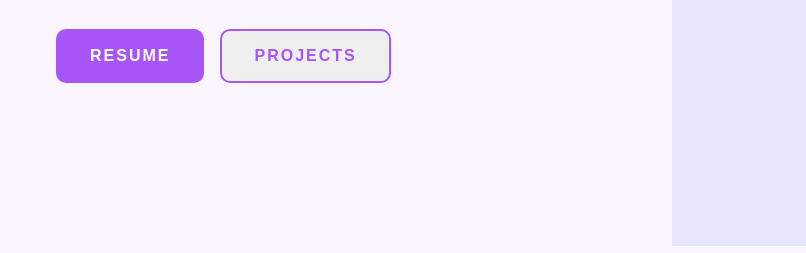
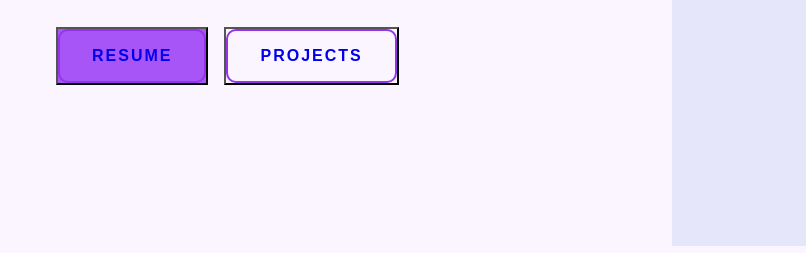
Before and after one commit to roaleiia/webDes_CV, a plain HTML site: page index.html in a window 1280 px wide. Shown: the part 538-791 px from the top of the page, 0-806 px from the left. Drawn offline with Linux system fonts and the light colour scheme.

```diff
--- a/index.html
+++ b/index.html
@@ -40,8 +40,8 @@
                     web projects, ranging from personal blogs to e-commerce platforms.
                 </p>
                 <div class="action__btns">
-                    <button class="resume_button">RESUME</button>
-                    <button class="projects_button">PROJECTS</button>
+                    <button class="resume_button"><a href="#resume">RESUME</a></button>
+                    <button class="projects_button"><a href="#projects">PROJECTS</a></button>
                 </div>
             </div>
             <div class="image">
--- a/styles.css
+++ b/styles.css
@@ -146,21 +146,23 @@
     gap: 1rem;
 }
 
-.action__btns button {
+.action__btns a {
     font-size: 1rem;
     font-weight: 600;
     letter-spacing: 2px;
     padding: 1rem 2rem;
     outline: none;
-    border: 2px solid var(--primary-color);
+    border: 2px solid var(--primary-color-dark);
     border-radius: 10px;
+    text-decoration: none;
+    display: inline-block;
     transition: 0.3s;
     cursor: pointer;
 }
 
 .resume_button {
     background-color: var(--primary-color);
-    color: #ffffff;
+    color: var(--extra-light);
 }
 
 .resume_button:hover {
@@ -168,12 +170,13 @@
 }
 
 .projects_button {
+    background-color: var(--extra-light);
     color: var(--primary-color);
 }
 
 .projects_button:hover {
     background-color: var(--primary-color-dark);
-    color: #ffffff;
+    color: var(--extra-light);
 }
 
 .image {
```
